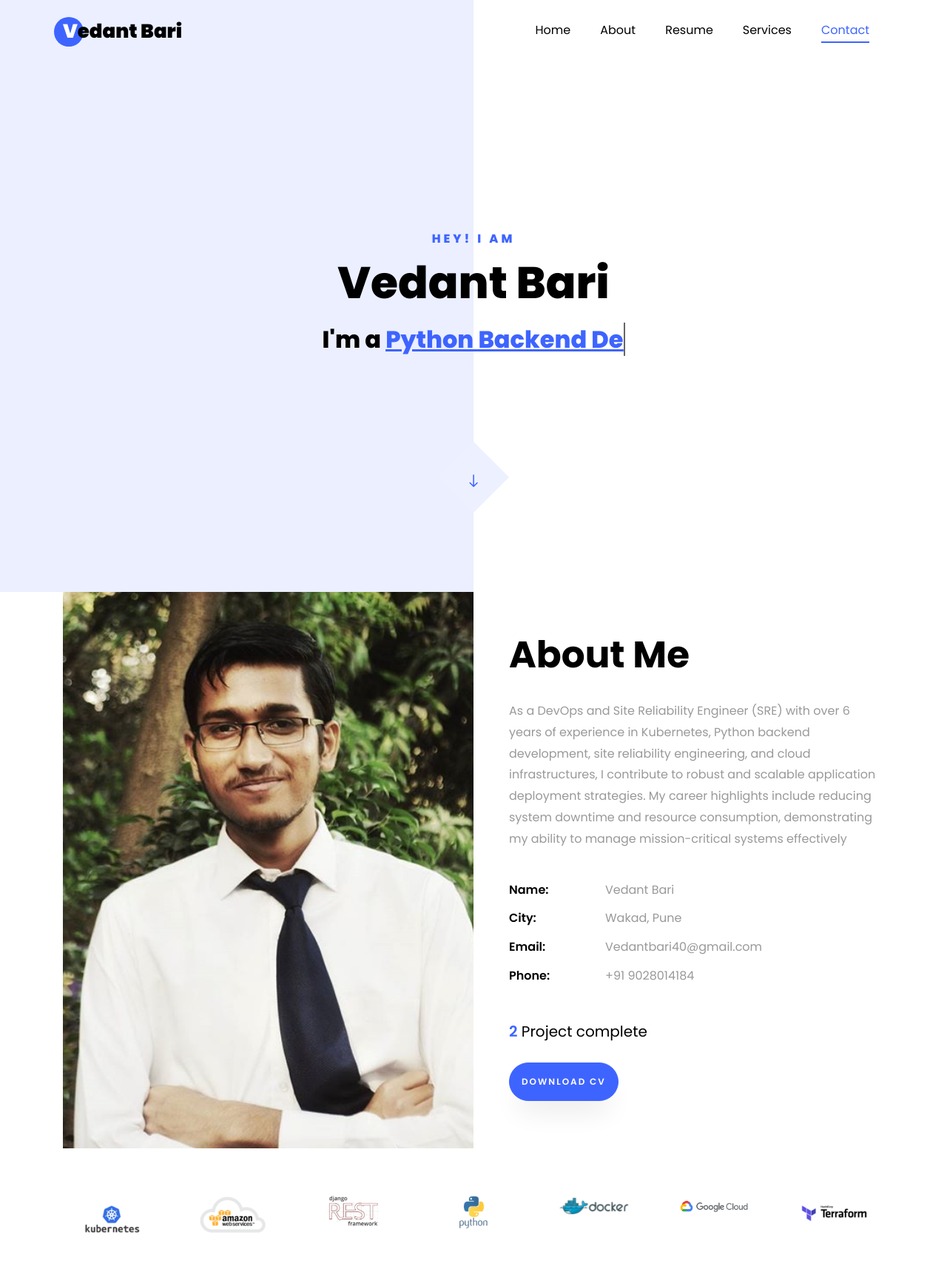
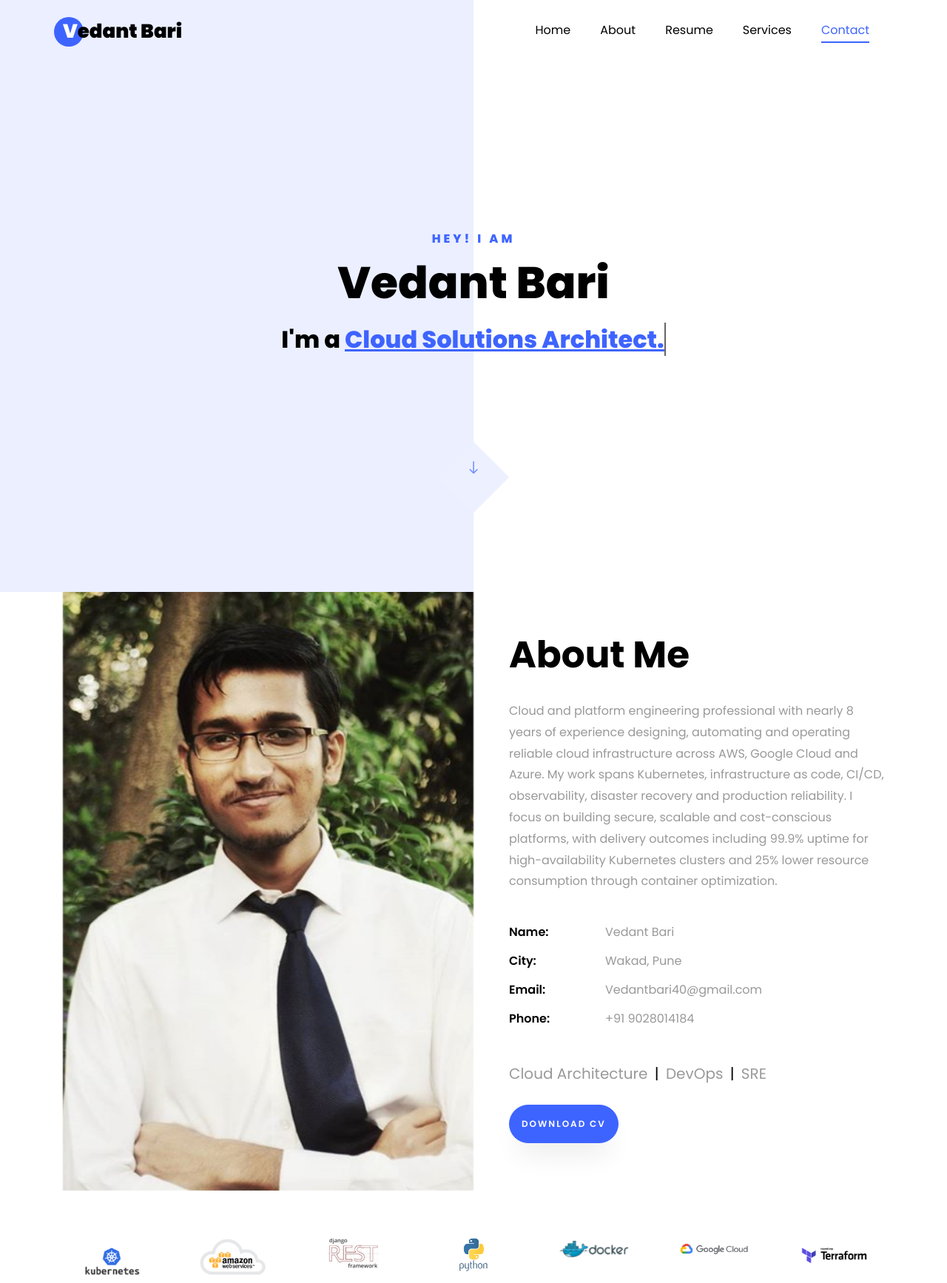
Before and after one commit to vedant-bari/ronaldo, a Django app: template piedpiper/templates/index.html in a window 1280 px wide. Shown: the top 1734 px of the page at 74% size. Run offline with Django 3.2, Linux system fonts and the light colour scheme; the template is opened without the code that fills it, so the values that code supplies are empty; parts of the project's set-up code (start-up, migrations or seed data) failed here and were passed over; some web fonts are replaced.

Commit message:
Modernize homepage professional positioning

```diff
--- a/piedpiper/templates/index.html
+++ b/piedpiper/templates/index.html
@@ -3,7 +3,7 @@
 
 <head>
 
-	<title>Vedant Bari - Kubernetes Administrator, Site Reliability Engineer, Devops Engineer</title>
+	<title>Vedant Bari | Cloud Solutions Architect | Senior DevOps Engineer | SRE</title>
 	<!-- Global site tag (gtag.js) - Google Analytics -->
 	<script async src="https://www.googletagmanager.com/gtag/js?id=UA-150442174-1"></script>
 	<script>
@@ -18,7 +18,7 @@
 	<meta name="google-site-verification" content="w8x4nPE2gjZQ7jF_fM9Wz4Ql7et9bu7mYevHJUWqRu8" />
 	<meta name="msvalidate.01" content="3E003FD237556D4D86F4CB2832FACFFF" />
 	<meta name="description"
-		content="A Kubernetes Administrator, Site Reliability Engineer, Devops Engineer, Cloud Engineer and  Python Backend Developer">
+		content="Vedant Bari is a Cloud Solutions Architect and Senior DevOps/SRE professional with nearly 8 years of experience across AWS, GCP, Azure, Kubernetes, Terraform and cloud platform engineering.">
 	<meta name="keywords" content="Vedant,Bari,Vedant Bari">
 	<meta name="author" content="Vedant Bari">
 	<meta name="viewport" content="width=device-width, initial-scale=1, shrink-to-fit=no">
@@ -95,10 +95,9 @@
 						<h1>Vedant Bari</h1>
 						<h2>I'm a
 							<span class="txt-rotate" data-period="2000"
-								data-rotate='[ "Python Backend Developer.", "Devops Engineer.","Solution Architect.","Site Reliability Engineer."]'></span>
+								data-rotate='[ "Cloud Solutions Architect.", "Senior DevOps / Cloud Engineer.", "Site Reliability Engineer." ]'></span>
 						</h2>
-					</div>
-				</div>
+					</div>				</div>
 			</div>
 		</div>
 		</div>
@@ -125,11 +124,7 @@
 						<div class="col-md-12 heading-section ftco-animate">
 							<h1 class="big">About</h1>
 							<h2 class="mb-4">About Me</h2>
-							<p>As a DevOps and Site Reliability Engineer (SRE) with over 6 years of experience in
-								Kubernetes, Python backend development, site reliability engineering, and cloud
-								infrastructures, I contribute to robust and scalable application deployment strategies.
-								My career highlights include reducing system downtime and resource consumption,
-								demonstrating my ability to manage mission-critical systems effectively</p>
+							<p>Cloud and platform engineering professional with nearly 8 years of experience designing, automating and operating reliable cloud infrastructure across AWS, Google Cloud and Azure. My work spans Kubernetes, infrastructure as code, CI/CD, observability, disaster recovery and production reliability. I focus on building secure, scalable and cost-conscious platforms, with delivery outcomes including 99.9% uptime for high-availability Kubernetes clusters and 25% lower resource consumption through container optimization.</p>
 							<ul class="about-info mt-4 px-md-0 px-2">
 								<li class="d-flex"><span>Name:</span> <span>Vedant Bari</span></li>
 								<!-- <li class="d-flex"><span>Date of birth:</span> <span>November 28, 1989</span></li> -->
@@ -142,10 +137,7 @@
 					</div>
 					<div class="counter-wrap ftco-animate d-flex mt-md-3">
 						<div class="text">
-							<p class="mb-4">
-								<span class="number" data-number="2">2</span>
-								<span>Project complete</span>
-							</p>
+							<p class="mb-4">Cloud Architecture <span class="mx-1">|</span> DevOps <span class="mx-1">|</span> SRE</p>
 							<p><a href="static/pdf/VedantBariResume-4.pdf" target='_blank'
 									class="btn btn-primary py-3 px-3">Download CV</a></p>
 						</div>
@@ -197,8 +189,7 @@
 					<nav id="navi">
 						<ul>
 							<li><a href="#page-1">Education</a></li>
-							<li><a href="#page-2">Experience</a></li>
-							<li><a href="#page-3">Skills</a></li>
+							<li><a href="#page-2">Experience</a></li>							<li><a href="#page-3">Skills</a></li>
 							<li><a href="#page-4">Awards</a></li>
 							<li><a href="#page-5">Certifications</a></li>
 
@@ -297,8 +288,7 @@
 							<div class="resume-wrap d-flex ftco-animate">
 								<div class="icon d-flex align-items-center justify-content-center">
 									<span class="flaticon-ideas"></span>
-								</div>
-								<div class="text pl-3">
+								</div>								<div class="text pl-3">
 									<span class="date">2021-2023</span>
 									<h2>Solutions Developer</h2>
 									<span class="position">Tata Technologies(client: Tata Motors)</span>
@@ -397,8 +387,7 @@
 										<div class="progress mx-auto" data-value='90'>
 											<span class="progress-left">
 												<span class="progress-bar border-primary"></span>
-											</span>
-											<span class="progress-right">
+											</span>											<span class="progress-right">
 												<span class="progress-bar border-primary"></span>
 											</span>
 											<div
@@ -497,8 +486,7 @@
 										<h3>Amazon web services</h3>
 										<div class="progress">
 											<div class="progress-bar color-1" role="progressbar" aria-valuenow="90"
-												aria-valuemin="0" aria-valuemax="100" style="width:90%">
-												<span>90%</span>
+												aria-valuemin="0" aria-valuemax="100" style="width:90%">												<span>90%</span>
 											</div>
 										</div>
 									</div>
@@ -597,8 +585,7 @@
 
 								<!-- <div class="resume-wrap d-flex ftco-animate">
 	    					<div class="icon d-flex align-items-center justify-content-center">
-					    		<span class="flaticon-ideas"></span>
-					    	</div>
+					    		<span class="flaticon-ideas"></span>					    	</div>
 					    	<div class="text pl-3">
 		    					<span class="date">2014-2015</span>
 		    					<h2>Top 4 Web Tester</h2>
@@ -697,8 +684,7 @@
 						<div class="desc">
 							<h3 class="mb-5">Backend</h3>
 							<p>As a Python Backend Developer, I focus on building and maintaining the server side of
-								applications, ensuring they are fast, scalable, and secure. I write clean, efficient
-								Python code to implement backend logic, connect databases, and create APIs that allow
+								applications, ensuring they are fast, scalable, and secure. I write clean, efficient								Python code to implement backend logic, connect databases, and create APIs that allow
 								the frontend to communicate seamlessly with the backend.</p>
 							<!-- <p>Worked on google cloud server has run cronjobs to backup database, update websites certificate. </p> -->
 						</div>
@@ -797,8 +783,7 @@
           </div>
         </div>
     		<div class="row no-gutters">
-    			<div class="col-md-4">
-    				<div class="project img ftco-animate d-flex justify-content-center align-items-center" style="background-image: url(static/images/repicture.png);">
+    			<div class="col-md-4">    				<div class="project img ftco-animate d-flex justify-content-center align-items-center" style="background-image: url(static/images/repicture.png);">
     					<div class="overlay"></div>
 	    				<div class="text text-center p-4">
 	    					<h3><a href="https://www.repicture.com/" target='_blank'>Backend Development &amp;  </a></h3>
@@ -897,8 +882,7 @@
 
 
 	<!-- <section class="ftco-section" id="blog-section">
-      <div class="container">
-        <div class="row justify-content-center mb-5 pb-5">
+      <div class="container">        <div class="row justify-content-center mb-5 pb-5">
           <div class="col-md-7 heading-section text-center ftco-animate">
             <h1 class="big big-2">Blog</h1>
             <h2 class="mb-4">Our Blog</h2>
@@ -997,8 +981,7 @@
 							<p>Wakad, Pune</p>
 						</div>
 					</div>
-				</div>
-				<div class="col-md-6 col-lg-3 d-flex ftco-animate">
+				</div>				<div class="col-md-6 col-lg-3 d-flex ftco-animate">
 					<div class="align-self-stretch box text-center p-4 shadow">
 						<div class="icon d-flex align-items-center justify-content-center">
 							<span class="icon-phone2"></span>
@@ -1078,9 +1061,7 @@
 				<div class="col-md">
 					<div class="ftco-footer-widget mb-4">
 						<h2 class="ftco-heading-2">About</h2>
-						<p>As a DevOps and Site Reliability Engineer (SRE) I have over 6 years of experience in
-							Kubernetes, Python backend development, site reliability engineering, and cloud
-							infrastructures.</p>
+						<p>Cloud and platform engineering professional with nearly 8 years of experience across AWS, Google Cloud, Azure, Kubernetes, infrastructure as code, CI/CD and site reliability engineering.</p>
 						<ul class="ftco-footer-social list-unstyled float-md-left float-lft mt-5">
 							<li class="ftco-animate"><a href="https://github.com/vedant2222"><span
 										class="icon-github"></span></a></li>
@@ -1097,8 +1078,7 @@
 						<ul class="list-unstyled">
 							<li><a href="#home-section"><span class="icon-long-arrow-right mr-2"></span>Home</a></li>
 							<li><a href="#about-section"><span class="icon-long-arrow-right mr-2"></span>About</a></li>
-							<li><a href="#services-section"><span class="icon-long-arrow-right mr-2"></span>Services</a>
-							</li>
+							<li><a href="#services-section"><span class="icon-long-arrow-right mr-2"></span>Services</a>							</li>
 							<li><a href="#projects-section"><span class="icon-long-arrow-right mr-2"></span>Projects</a>
 							</li>
 							<li><a href="#contact-section"><span class="icon-long-arrow-right mr-2"></span>Contact</a>
```
